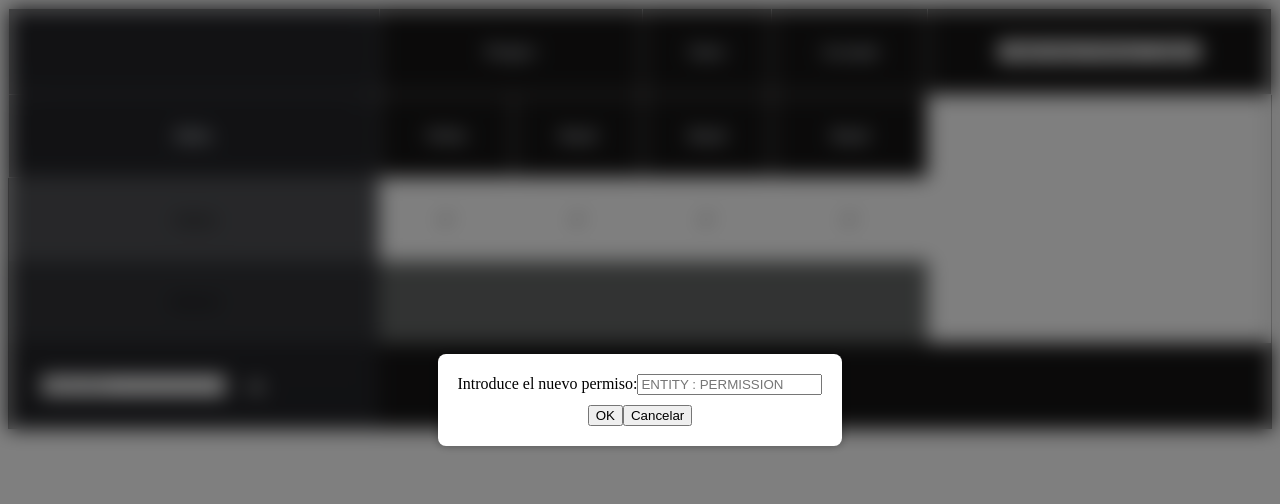
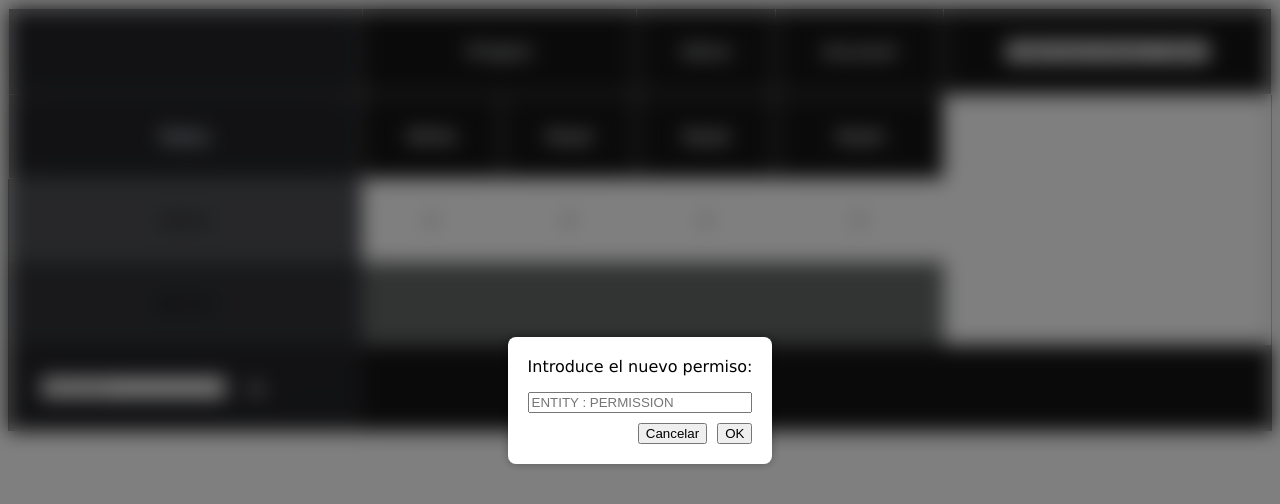
Before and after one commit to bleach41/RolesPermisos, a React (Vite) app: page / in a window 1280 px wide. Both pictures are taken after a click on the button "Añadir Nuevo Permiso". Shown: the top 504 px of the page. Built offline with nearby package versions, Linux system fonts and the light colour scheme.

Commit message:
INPUTS con "enter"

```diff
--- a/src/components/AddPermissionModal.css
+++ b/src/components/AddPermissionModal.css
@@ -1,4 +1,5 @@
 .modal-overlay {
+
     position: fixed;
     top: 0;
     left: 0;
@@ -24,9 +25,27 @@
 }
 
 .modal-content {
+
     text-align: center;
 }
 
+.modal-button:hover {
+    color: aliceblue;
+    background-color: black;
+
+}
+
+
 .modal-buttons {
+    display: flex;
+    justify-content: end;
+    gap: 10px;
     margin-top: 10px;
 }
+
+.modal-header {
+
+    display: grid;
+    gap: 1em;
+
+}
--- a/src/components/AddPermissionModal.jsx
+++ b/src/components/AddPermissionModal.jsx
@@ -4,6 +4,14 @@ import './AddPermissionModal.css'
 
 const AddPermissionModal = ({ showModal, onClose, onAddPermission, entities }) => {
     const [newPermission, setNewPermission] = useState('');
+
+    //enter del input de permisos
+    const handleKeyDown = (event) => {
+        if (event.key === 'Enter') {
+            // Lógica para manejar la tecla Enter
+            handleAddPermission();
+        }
+    };
 
     const handleAddPermission = () => {
         // Validar el nuevo permiso antes de agregarlo
@@ -48,16 +56,17 @@ const AddPermissionModal = ({ showModal, onClose, onAddPermission, entities }) =
                             type="text"
                             placeholder="ENTITY : PERMISSION"
                             value={newPermission}
+                            onKeyDown={handleKeyDown}
                             onChange={(e) => setNewPermission(e.target.value)}
                             onClick={(e) => e.stopPropagation()}
                         />
                     </div>
                     <div className="modal-buttons">
+                        <button className="modal-button" onClick={onClose}>
+                            Cancelar
+                        </button>
                         <button className="modal-button" onClick={handleAddPermission}>
                             OK
-                        </button>
-                        <button className="modal-button" onClick={onClose}>
-                            Cancelar
                         </button>
                     </div>
                 </div>
--- a/src/components/RolesPermissionsTable.jsx
+++ b/src/components/RolesPermissionsTable.jsx
@@ -148,6 +148,9 @@ const RolesPermissionsTable = ({ roles, permissions }) => {
             });
         }
     };
+
+
+
 
 
 
--- a/src/components/RolesTable.jsx
+++ b/src/components/RolesTable.jsx
@@ -35,6 +35,13 @@ const RolesTable = ({
 
     onSave
 }) => {
+    // //enter del input de roles
+    // const handleKeyDown = (event) => {
+    //     if (event.key === 'Enter') {
+    //         // Lógica para manejar la tecla Enter
+    //         handleAddRole();
+    //     }
+    // };
 
 
     // Función para formatear un texto según las reglas especificadas
@@ -267,6 +274,7 @@ const RolesTable = ({
                                     type="text"
                                     value={newRole}
                                     onChange={(e) => setNewRole(e.target.value)}
+                                    onKeyDown={(event) => event.key === 'Enter' && handleAddRole()}
                                     placeholder="Nuevo Rol"
                                 />
                                 <img className="agregar-rol" src="/TeenyiconsUpSolid.svg" alt="agregar-Rol" onClick={handleAddRole} />
--- a/src/index.css
+++ b/src/index.css
@@ -1,3 +1,7 @@
+body {
+  font-family: 'Lucida Sans', 'Lucida Sans Regular', 'Lucida Grande', 'Lucida Sans Unicode', Geneva, Verdana, sans-serif;
+}
+
 table {
   border-collapse: collapse;
   border: 1px solid black;
```
